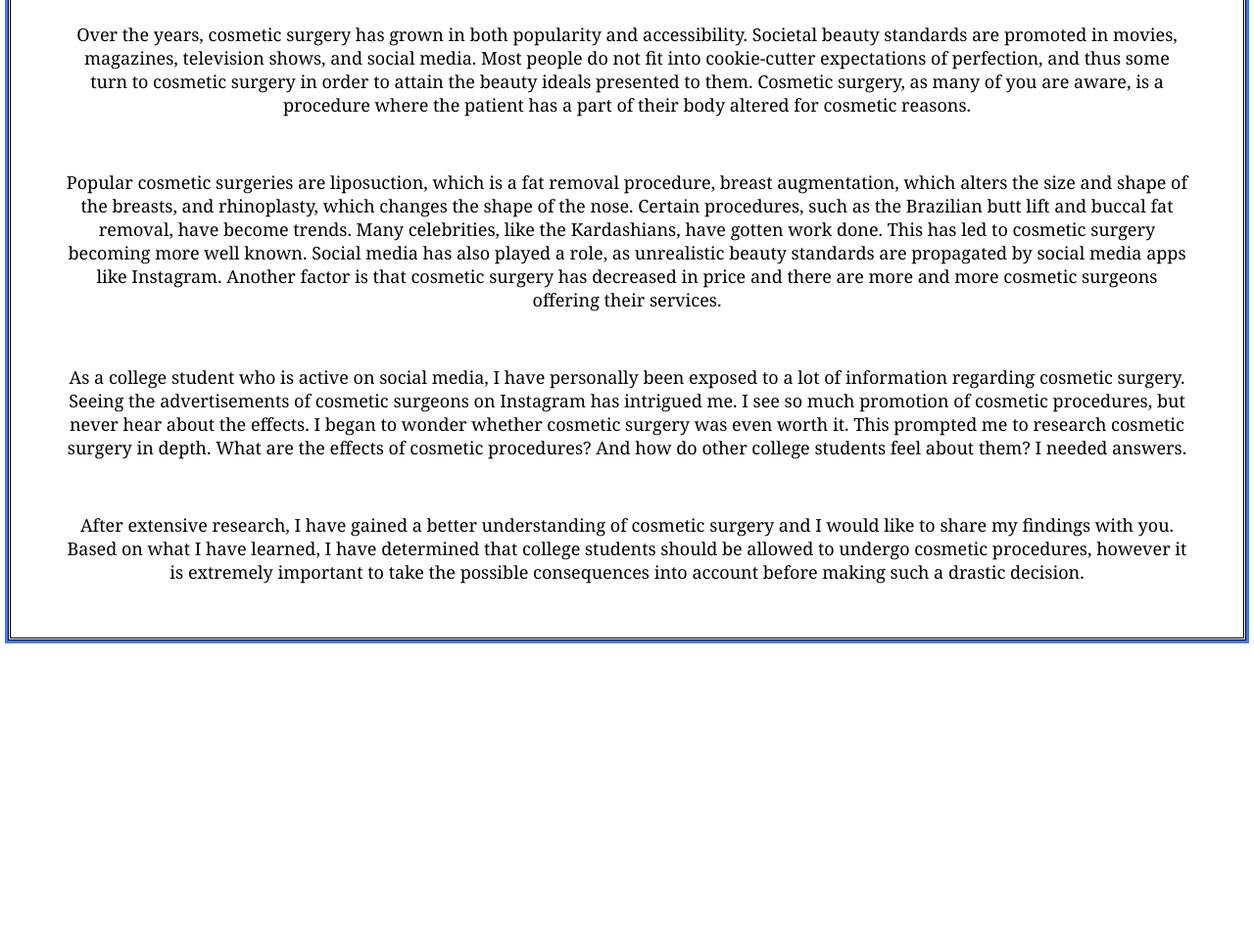
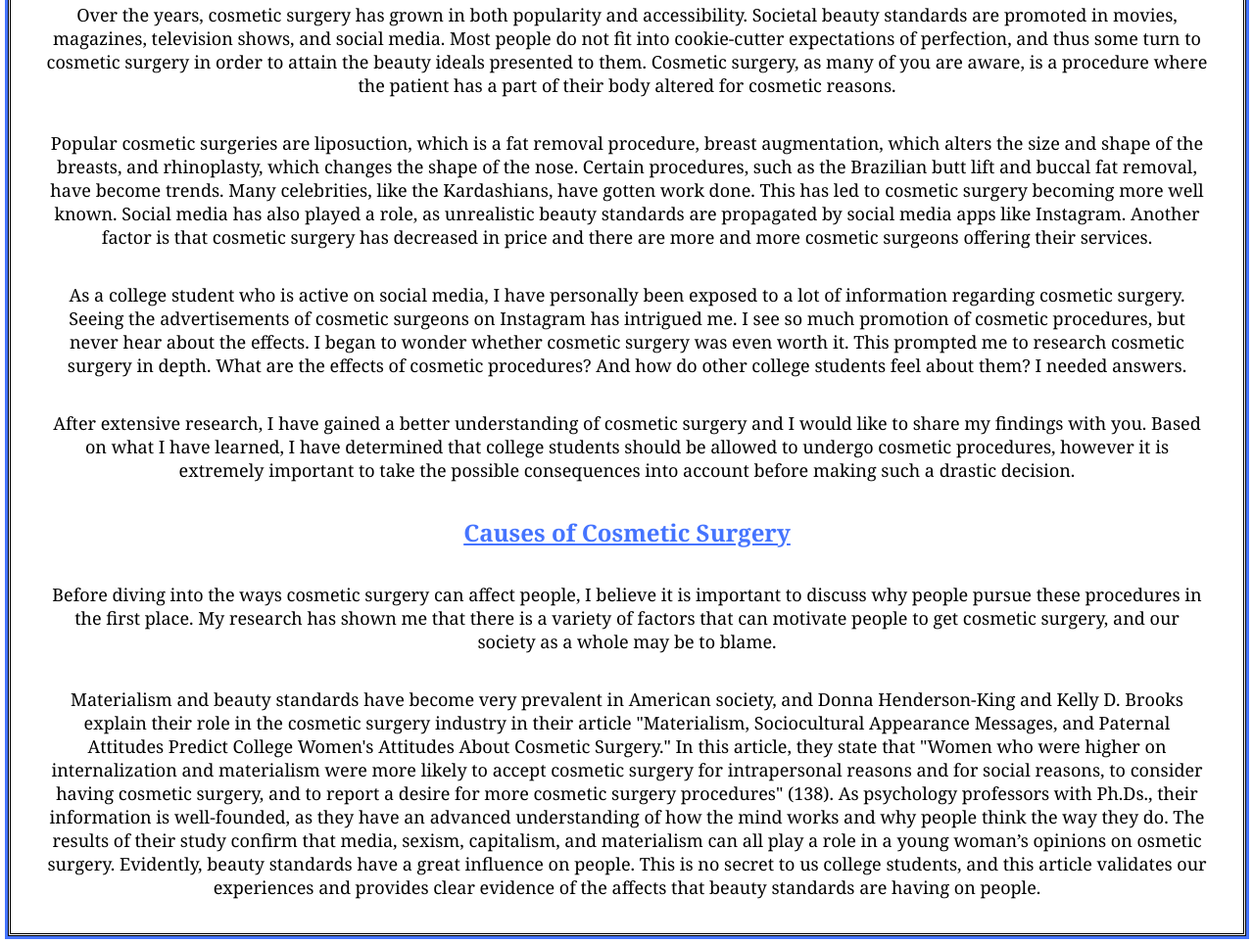
Before and after one commit to savannah7704/research-project-cw2, a plain HTML site: page index.html in a window 1280 px wide. Shown: the part 466-1430 px from the top of the page at 98% size. Before the commit the page ends 1128 px from the top, so only its background shows below. Drawn offline with Linux system fonts and the light colour scheme.

Commit message:
Update files.

```diff
--- a/index.css
+++ b/index.css
@@ -10,7 +10,7 @@ body{font-family: Cambria;
 }
 
 p {
-    margin: 55px;
+    margin: 35px;
     text-align: center;
     font-size: 18px;
 }
--- a/index.html
+++ b/index.html
@@ -18,6 +18,7 @@
 
 <!--Introduction Section-->
 <h2><u>Introduction</u></h2>
+
 <p>
 
     Over the years, cosmetic surgery has grown in both popularity and accessibility. Societal
@@ -58,3 +59,30 @@
     making such a drastic decision.
 
 </p>
+
+<!--Causes-->
+<h2><u>Causes of Cosmetic Surgery</u></h2>
+
+<p>
+
+    Before diving into the ways cosmetic surgery can affect people, I believe it is important to discuss why people pursue
+    these procedures in the first place. My research has shown me that there is a variety of factors that can motivate
+    people to get cosmetic surgery, and our society as a whole may be to blame.
+
+</p>
+
+<!--Discuss materialism-->
+<p>
+
+    Materialism and beauty standards have become very prevalent in American society, and Donna Henderson-King and Kelly
+    D. Brooks explain their role in the cosmetic surgery industry in their article "Materialism, Sociocultural Appearance
+    Messages, and Paternal Attitudes Predict College Women's Attitudes About Cosmetic Surgery." In this article, they state
+    that "Women who were higher on internalization and materialism were more likely to accept cosmetic surgery for
+    intrapersonal reasons and for social reasons, to consider having cosmetic surgery, and to report a desire for more
+    cosmetic surgery procedures" (138). As psychology professors with Ph.Ds., their information is well-founded, as they
+    have an advanced understanding of how the mind works and why people think the way they do. The results of their study
+    confirm that media, sexism, capitalism, and materialism can all play a role in a young woman’s opinions on osmetic surgery.
+    Evidently, beauty standards have a great influence on people. This is no secret to us college students, and this article validates
+    our experiences and provides clear evidence of the affects that beauty standards are having on people.
+
+</p>
```
